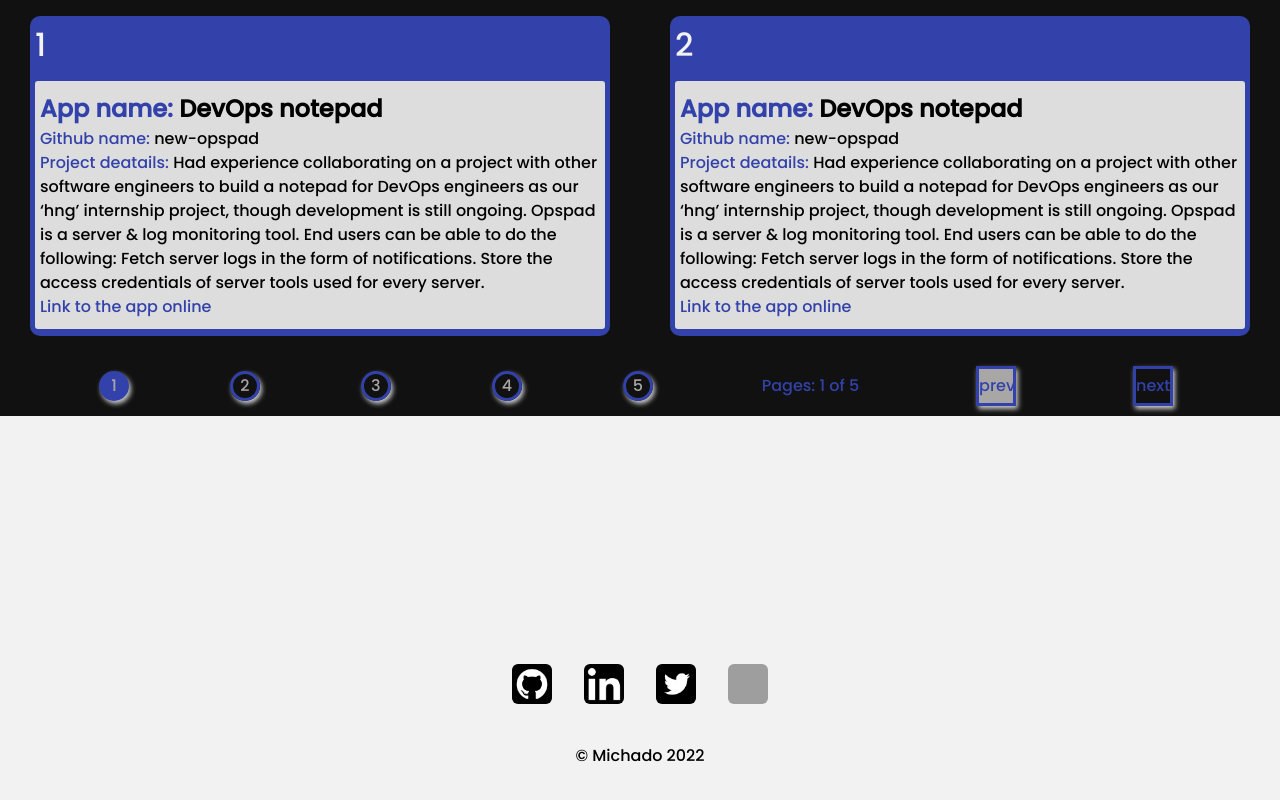
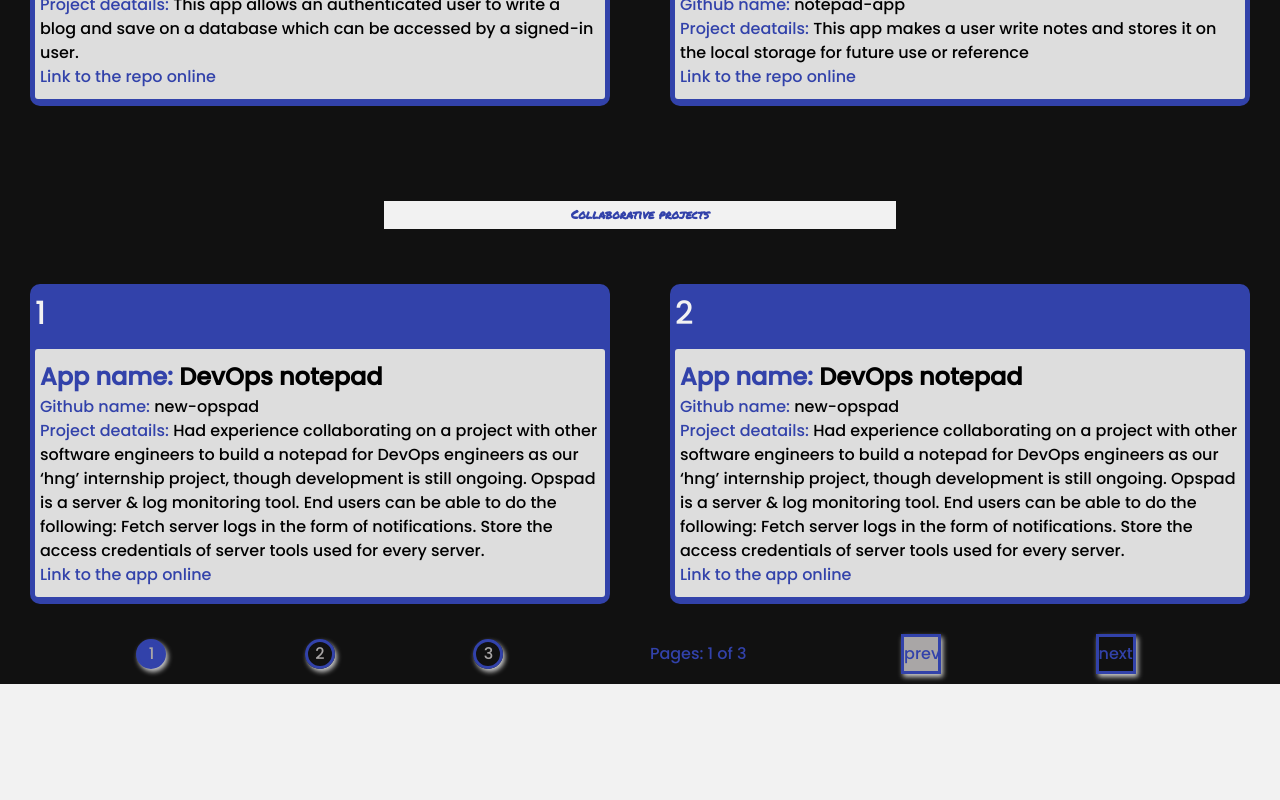
Before and after one commit to michado2019/michado-portfolio, a React (Create React App) app: page / in a window 1280 px wide. Shown: the part 1546-2346 px from the top of the page. Before the commit the page ends 2314 px from the top, so only its background shows below. Built offline with nearby package versions, Linux system fonts and the light colour scheme; grey boxes are pictures that could not be loaded.

Commit message:
projects per page changed to 4

```diff
--- a/src/components/projects/Projects.js
+++ b/src/components/projects/Projects.js
@@ -8,7 +8,7 @@ function Projects() {
   const [page, setPage] = useState(1);
 
   /*Pagination */
-  const perPage = 2;
+  const perPage = 4;
   const pages = Math.ceil(soloProjectsData.length / perPage);
   const skip = page * perPage - perPage;
   return (
```
